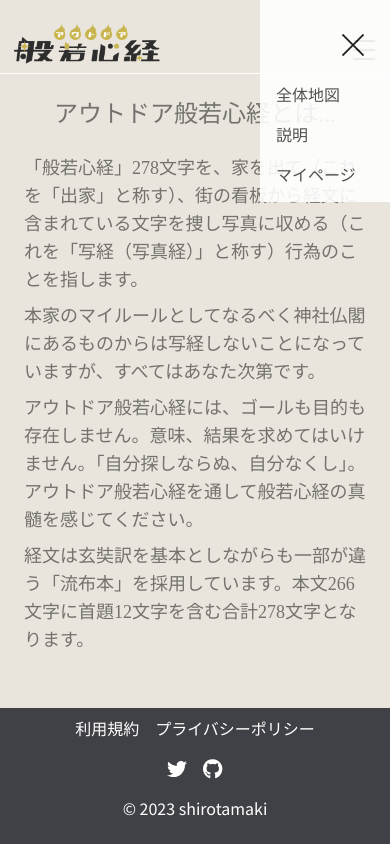
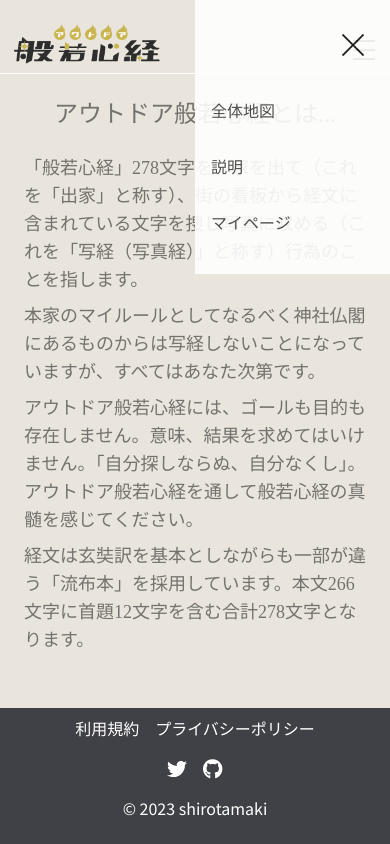
Before and after one commit to shirotamaki/outdoor-heart-sutra, a Next.js app in the folder frontend/: page /about in a window 390 px wide. Both pictures are taken after a click on the button 364 px from the left and 42 px from the top of the page. Built offline with nearby package versions, Linux system fonts and the light colour scheme; no server answers; a web font is replaced by a local one.

Commit message:
🐛 ハンバーガメニューを開くと右横に空白が生まれる問題を解決する

```diff
--- a/frontend/src/components/Header.tsx
+++ b/frontend/src/components/Header.tsx
@@ -16,7 +16,10 @@ type MobileMenuProps = {
 }
 
 const Menu = ({ href, children }: MenuProps) => (
-  <Link href={href} className='hover:opacity-50 transition-all duration-100'>
+  <Link
+    href={href}
+    className='hover:opacity-50 transition-all duration-100 no-underline hover:underline'
+  >
     {children}
   </Link>
 )
@@ -32,14 +35,16 @@ const DesktopMenu = () => (
 
 const MobileMenu = ({ isMenuOpen, toggleMenu }: MobileMenuProps) => {
   const menuAnimation = useSpring({
-    transform: isMenuOpen ? 'translate3d(0, 0, 0)' : 'translate3d(100%, 0, 0)',
+    transform: isMenuOpen ? 'translate3d(0, 0, 0)' : 'translate3d(0, -100%, 0)',
     opacity: isMenuOpen ? 0.9 : 0,
   })
 
   return (
     <animated.div
       style={menuAnimation}
-      className='absolute top-0 right-0 w-1/3 p-4 bg-white flex flex-col  justify-start space-y-4 z-10'
+      className={`absolute top-0 right-0 w-1/2 p-4 bg-white flex flex-col  justify-start space-y-8 z-10 ${
+        isMenuOpen ? '' : 'hidden'
+      }`}
     >
       <button
         type='button'
@@ -52,6 +57,7 @@ const MobileMenu = ({ isMenuOpen, toggleMenu }: MobileMenuProps) => {
       <Menu href='/about'>説明</Menu>
       <Menu href='/mypage'>マイページ</Menu>
       <Logout />
+      <br />
     </animated.div>
   )
 }
--- a/frontend/src/features/auth/Logout.tsx
+++ b/frontend/src/features/auth/Logout.tsx
@@ -5,7 +5,7 @@ const Logout = () => {
 
   if (status === 'authenticated') {
     return (
-      <span className='cursor-pointer hover:opacity-50 transition-all duration-100'>
+      <span className='cursor-pointer hover:opacity-50 transition-all duration-100 no-underline hover:underline'>
         <span onClick={() => signOut()}>ログアウト</span>
       </span>
     )
```
